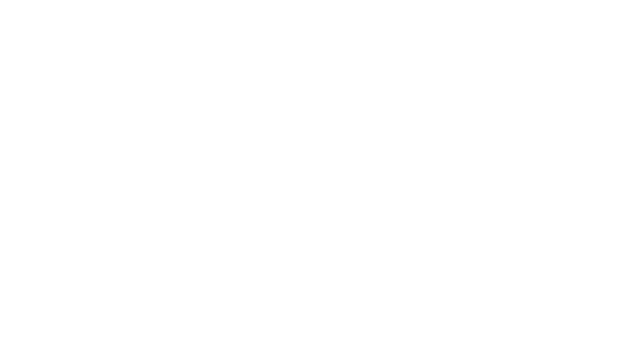
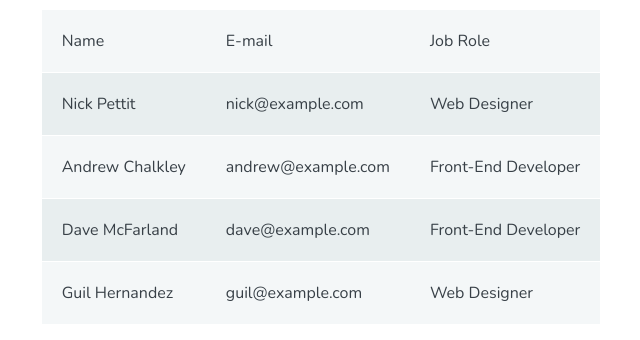
Before and after one commit to Jriordan/Treehouse-HTML-Tables, a plain HTML site: page index.html in a window 1280 px wide. Shown: the whole page, without its empty margins (319-959 px from the left). Drawn offline with nearby package versions, Linux system fonts and the light colour scheme.

Commit message:
End of section 1. Created a table with imaginary employees.

```diff
--- a/index.html
+++ b/index.html
@@ -9,8 +9,32 @@
     <link rel="stylesheet" href="css/main.css">
   </head>
   <body>
-
-
-
+    <table>
+      <tr>
+        <th scope="col">Name</th>
+        <th scope="col">E-mail</th>
+        <th scope="col">Job Role</th>
+      </tr>
+      <tr>
+        <th scope="row">Nick Pettit</th>
+        <td>nick@example.com</td>
+        <td>Web Designer</td>
+      </tr>
+      <tr>
+        <th scope="row">Andrew Chalkley</th>
+        <td>andrew@example.com</td>
+        <td>Front-End Developer</td>
+      </tr>
+      <tr>
+        <th scope="row">Dave McFarland</th>
+        <td>dave@example.com</td>
+        <td>Front-End Developer</td>
+      </tr>
+      <tr>
+        <th scope="row">Guil Hernandez</th>
+        <td>guil@example.com</td>
+        <td>Web Designer</td>
+      </tr>
+    </table>
   </body>
 </html>
```
